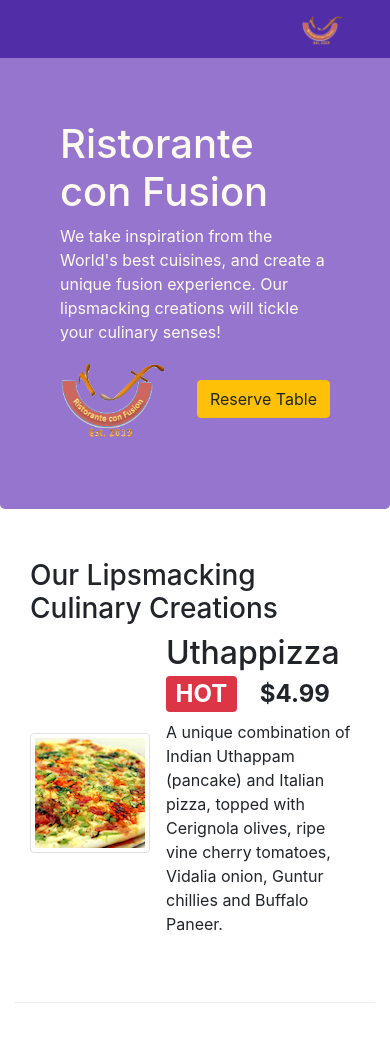
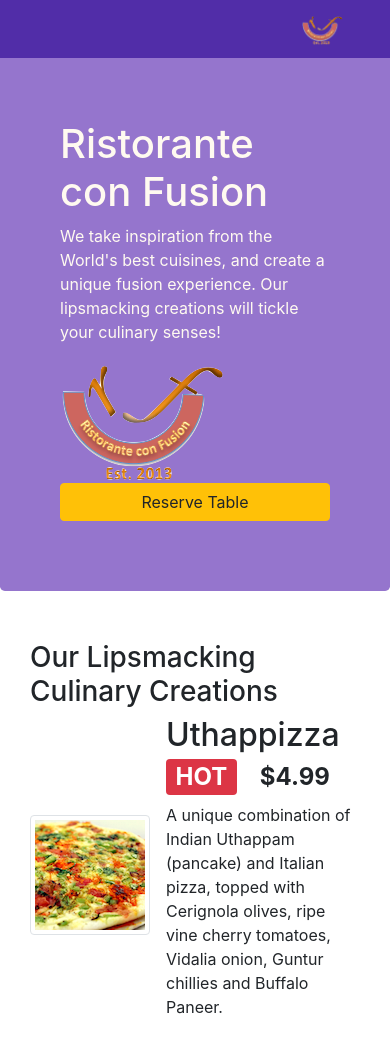
Before and after one commit to RohitThorat95/Initial-Setup, a website: page index.html in a window 390 px wide. Shown: the top 1038 px of the page. Drawn offline with nearby package versions, Linux system fonts and the light colour scheme.

Commit message:
assign 2

```diff
--- a/index.html
+++ b/index.html
@@ -40,10 +40,10 @@
                     <h1>Ristorante con Fusion</h1>
                     <p>We take inspiration from the World's best cuisines, and create a unique fusion experience. Our lipsmacking creations will tickle your culinary senses!</p>
                 </div>
-                <div class="col col-sm-3 align-self-center">
+                <div class="col-12 col-sm-3 align-self-center">
                   <img src="img/logo.png" class="img-fluid">
                 </div>
-                <div class="col col-sm-3 align-self-center">
+                <div class="col-12 col-sm-3 align-self-center">
                 <a href="#reserve">  <button class="btn btn-block btn-warning">Reserve Table</button></a>
                 </div>
             </div>
```
